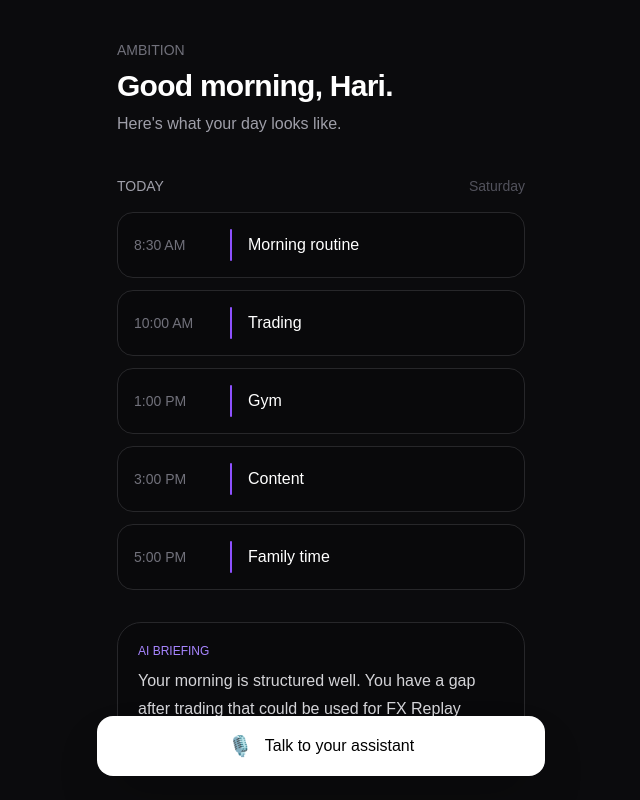
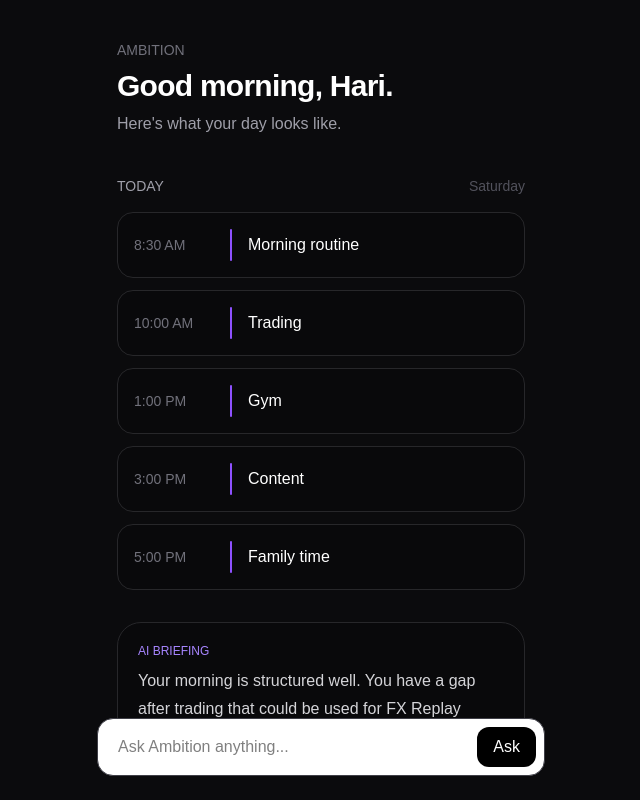
Before and after one commit to riharicarroll1-hash/ambitious-assistant, a Next.js app: page / in a window 1280 px wide. Shown: the top 800 px of the page, without its empty margins (319-959 px from the left). Built offline with nearby package versions, Linux system fonts and the light colour scheme.

Commit message:
Add AI chat interface

```diff
--- a/app/page.tsx
+++ b/app/page.tsx
@@ -84,12 +84,33 @@
           </div>
         </section>
 
-        <div className="fixed bottom-6 left-1/2 w-[calc(100%-40px)] max-w-md -translate-x-1/2">
-          <button className="flex w-full items-center justify-center gap-3 rounded-2xl bg-white px-5 py-4 font-medium text-black shadow-2xl">
-            <span className="text-xl">🎙️</span>
-            Talk to your assistant
-          </button>
-        </div>
+        <div className="fixed bottom-6 left-1/2 w-[calc(100%-3rem)] max-w-md -translate-x-1/2">
+  {reply && (
+    <div className="mb-3 rounded-2xl border border-zinc-800 bg-zinc-950 p-4 text-sm text-zinc-200">
+      {reply}
+    </div>
+  )}
+
+  <div className="flex items-center gap-2 rounded-2xl border border-zinc-700 bg-white p-2">
+    <input
+      value={message}
+      onChange={(e) => setMessage(e.target.value)}
+      onKeyDown={(e) => {
+        if (e.key === "Enter") askAssistant();
+      }}
+      placeholder="Ask Ambition anything..."
+      className="min-w-0 flex-1 bg-transparent px-3 py-2 text-black outline-none"
+    />
+
+    <button
+      onClick={askAssistant}
+      disabled={loading}
+      className="rounded-xl bg-black px-4 py-2 font-medium text-white disabled:opacity-50"
+    >
+      {loading ? "..." : "Ask"}
+    </button>
+  </div>
+</div>
       </div>
     </main>
   );
```
